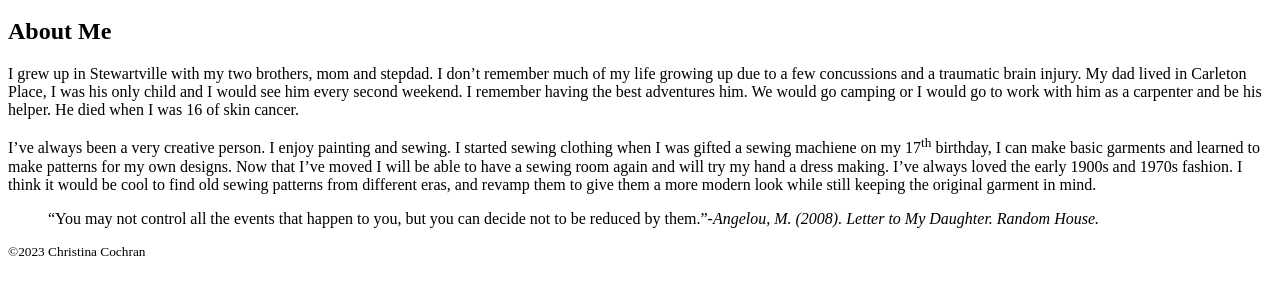
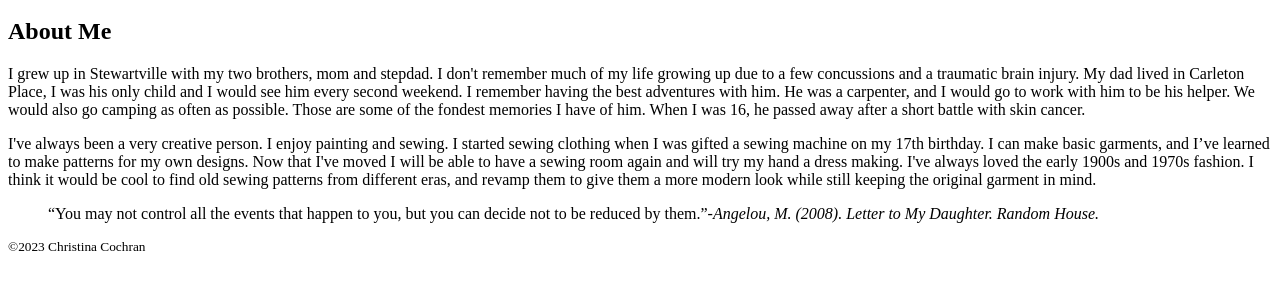
Before and after one commit to coch0103/coch0103.github.io, a plain HTML site: page html-assignment/index.html in a window 1280 px wide. Shown: the part 48-342 px from the top of the page. Drawn offline with Linux system fonts and the light colour scheme.

Commit message:
<commit should fix errors>

```diff
--- a/html-assignment/index.html
+++ b/html-assignment/index.html
@@ -12,11 +12,11 @@
         </header>
       <main>
         <h2>About Me</h2>
-       <p>I grew up in Stewartville with my two brothers, mom and stepdad. I don’t remember much of my life growing up due to a few concussions and a traumatic brain injury. My dad lived in Carleton Place, I was his only child and I would see him every second weekend. I remember having the best adventures him. We would go camping or I would go to work with him as a carpenter and be his helper. He died when I was 16 of skin cancer.
-    </p>
+       <p>I grew up in Stewartville with my two brothers, mom and stepdad. I don't remember much of my life growing up due to a few concussions and a traumatic brain injury. My dad lived in Carleton Place, I was his only child and I would see him every second weekend. I remember having the best adventures with him. He was a carpenter, and I would go to work with him to be his helper. We would also go camping as often as possible. Those are some of the fondest memories I have of him. When I was 16, he passed away after a short battle with skin cancer.
+      </p>
 
-       <p>I’ve always been a very creative person. I enjoy painting and sewing. I started sewing clothing when I was gifted a sewing machiene on my 17<sup>th</sup> birthday, I can make basic garments and learned to make patterns for my own designs. Now that I’ve moved I will be able to have a sewing room again and will try my hand a dress making. I’ve always loved the early 1900s and 1970s fashion. I think it would be cool to find old sewing patterns from different eras, and revamp them to give them a more modern look while still keeping the original garment in mind.
-    </p>
+       <p>I've always been a very creative person. I enjoy painting and sewing. I started sewing clothing when I was gifted a sewing machine on my 17th birthday. I can make basic garments, and I’ve learned to make patterns for my own designs. Now that I've moved I will be able to have a sewing room again and will try my hand a dress making. I've always loved the early 1900s and 1970s fashion. I think it would be cool to find old sewing patterns from different eras, and revamp them to give them a more modern look while still keeping the original garment in mind.
+      </p>
 
     <blockquote>“You may not control all the events that happen to you, but you can decide not to be reduced by them.”-<cite>Angelou, M. (2008). Letter to My Daughter. Random House. </cite></blockquote>
 
```
